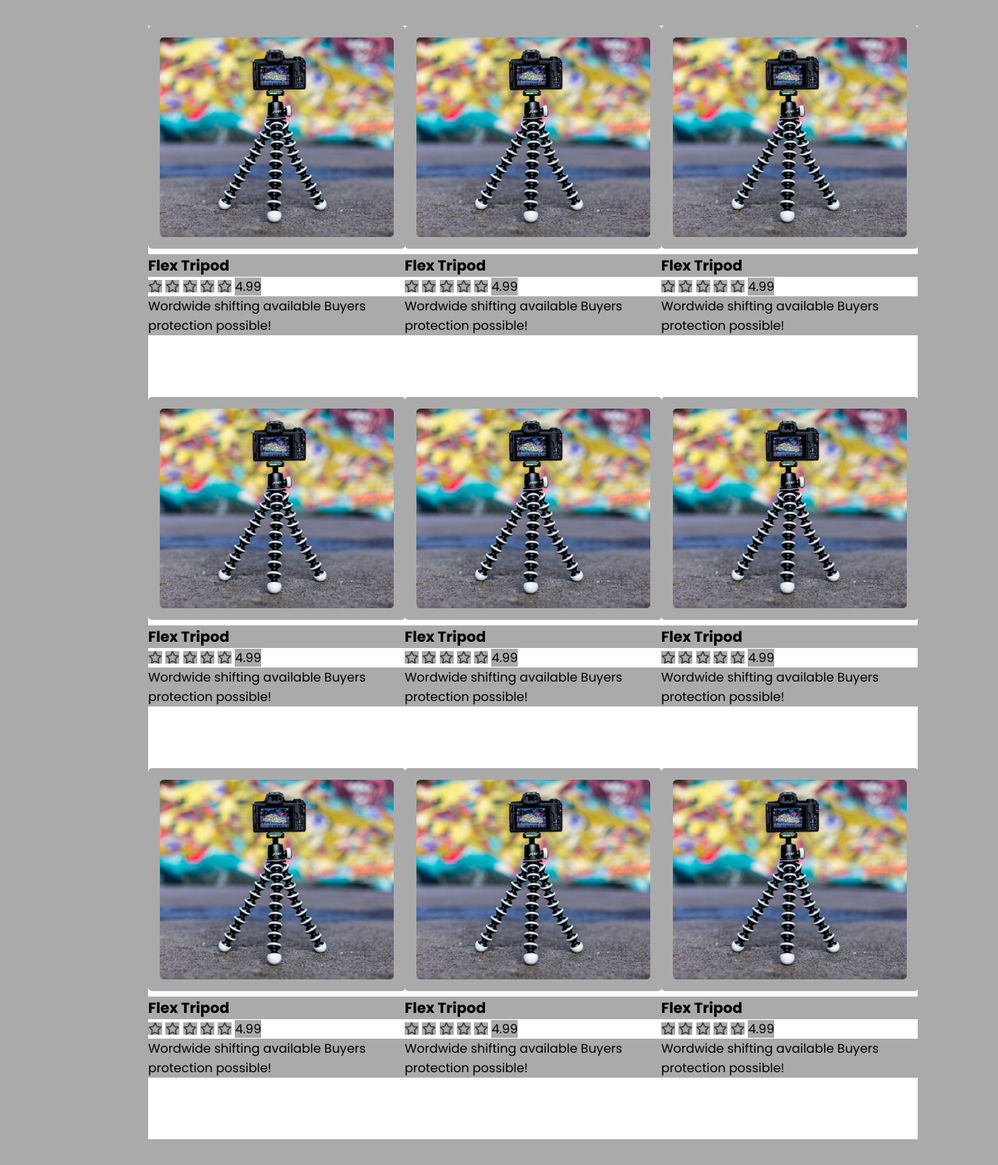
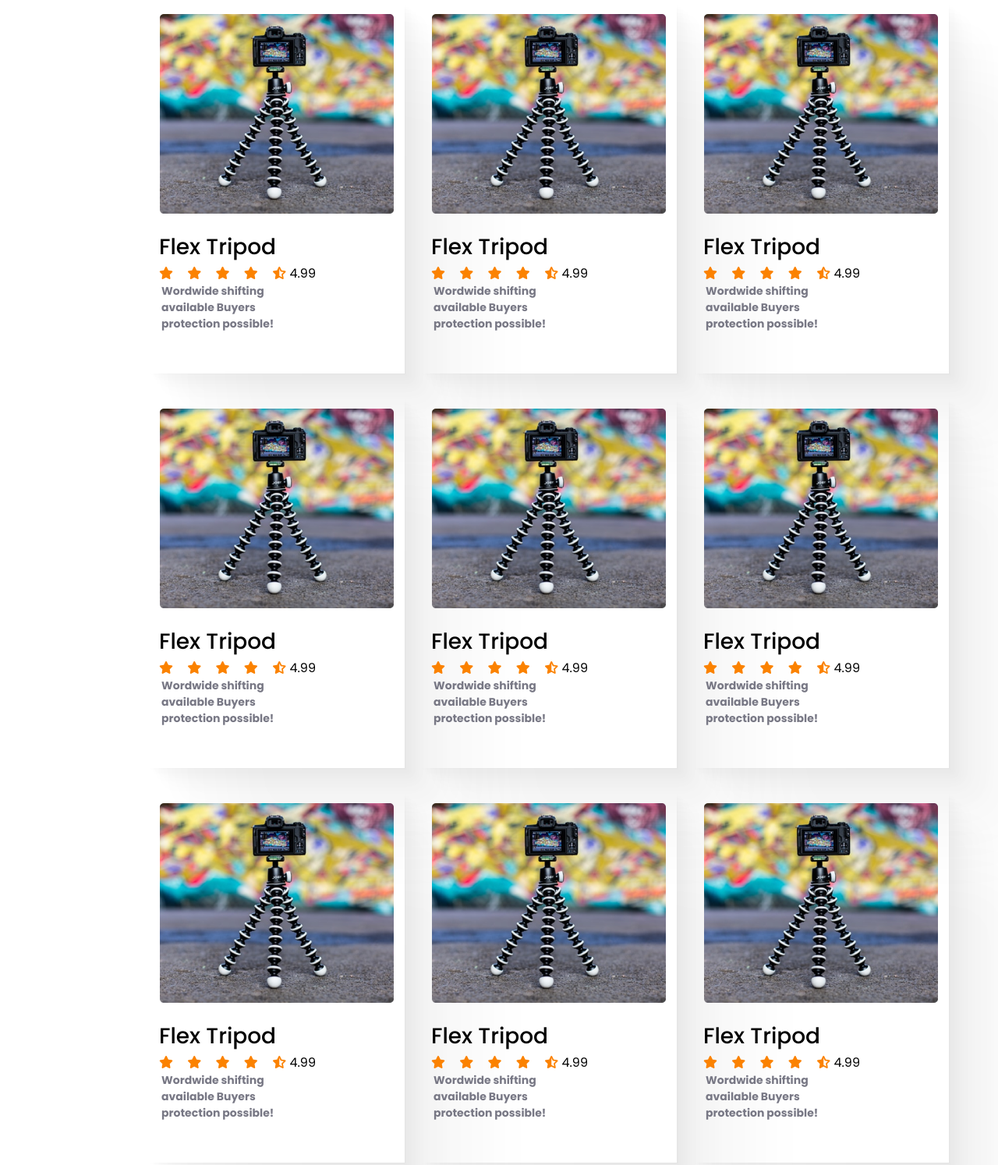
Before and after one commit to shinjons99/influencer-gear-practice, a plain HTML site: page index.html in a window 1280 px wide. Shown: the part 1067-2561 px from the top of the page at 78% size. Drawn offline with Linux system fonts and the light colour scheme.

Commit message:
after complete shadow

```diff
--- a/index.html
+++ b/index.html
@@ -52,112 +52,112 @@
             <h2>Popular Collection</h2>
         </div>
         <div class="section-three-container">
-            <div class="section-three-content area">
+            <div class="section-three-content" id="box">
         <img src="images/tripod.png" alt="">
         <h3 class="section-three-sub-title">Flex Tripod</h3>
-        <i class="fa-regular fa-star"></i>
-        <i class="fa-regular fa-star"></i>
-        <i class="fa-regular fa-star"></i>
-        <i class="fa-regular fa-star"></i>
-        <i class="fa-regular fa-star"></i>
+        <i class="fa-solid fa-star fa"></i>
+        <i class="fa-solid fa-star fa"></i>
+        <i class="fa-solid fa-star fa"></i>
+        <i class="fa-solid fa-star fa"></i>
+        <i class="fa-solid fa-star-half-stroke fa"></i>
         <span>4.99</span>
         <p>Wordwide shifting available
             Buyers protection possible!</p>
     </div>
-    <div class="section-three-content area">
+    <div class="section-three-content" id="box">
         <img src="images/tripod.png" alt="">
         <h3 class="section-three-sub-title">Flex Tripod</h3>
-        <i class="fa-regular fa-star"></i>
-        <i class="fa-regular fa-star"></i>
-        <i class="fa-regular fa-star"></i>
-        <i class="fa-regular fa-star"></i>
-        <i class="fa-regular fa-star"></i>
+        <i class="fa-solid fa-star fa"></i>
+        <i class="fa-solid fa-star fa"></i>
+        <i class="fa-solid fa-star fa"></i>
+        <i class="fa-solid fa-star fa"></i>
+        <i class="fa-solid fa-star-half-stroke fa"></i>
         <span>4.99</span>
         <p>Wordwide shifting available
             Buyers protection possible!</p>
     </div>
-    <div class="section-three-content area">
+    <div class="section-three-content" id="box">
         <img src="images/tripod.png" alt="">
         <h3 class="section-three-sub-title">Flex Tripod</h3>
-        <i class="fa-regular fa-star"></i>
-        <i class="fa-regular fa-star"></i>
-        <i class="fa-regular fa-star"></i>
-        <i class="fa-regular fa-star"></i>
-        <i class="fa-regular fa-star"></i>
+        <i class="fa-solid fa-star fa"></i>
+        <i class="fa-solid fa-star fa"></i>
+        <i class="fa-solid fa-star fa"></i>
+        <i class="fa-solid fa-star fa"></i>
+        <i class="fa-solid fa-star-half-stroke fa"></i>
         <span>4.99</span>
         <p>Wordwide shifting available
             Buyers protection possible!</p>
     </div>
-    <div class="section-three-content area">
+    <div class="section-three-content" id="box">
         <img src="images/tripod.png" alt="">
         <h3 class="section-three-sub-title">Flex Tripod</h3>
-        <i class="fa-regular fa-star"></i>
-        <i class="fa-regular fa-star"></i>
-        <i class="fa-regular fa-star"></i>
-        <i class="fa-regular fa-star"></i>
-        <i class="fa-regular fa-star"></i>
+        <i class="fa-solid fa-star fa"></i>
+        <i class="fa-solid fa-star fa"></i>
+        <i class="fa-solid fa-star fa"></i>
+        <i class="fa-solid fa-star fa"></i>
+        <i class="fa-solid fa-star-half-stroke fa"></i>
         <span>4.99</span>
         <p>Wordwide shifting available
             Buyers protection possible!</p>
     </div>
-    <div class="section-three-content area">
+    <div class="section-three-content" id="box">
         <img src="images/tripod.png" alt="">
         <h3 class="section-three-sub-title">Flex Tripod</h3>
-        <i class="fa-regular fa-star"></i>
-        <i class="fa-regular fa-star"></i>
-        <i class="fa-regular fa-star"></i>
-        <i class="fa-regular fa-star"></i>
-        <i class="fa-regular fa-star"></i>
+        <i class="fa-solid fa-star fa"></i>
+        <i class="fa-solid fa-star fa"></i>
+        <i class="fa-solid fa-star fa"></i>
+        <i class="fa-solid fa-star fa"></i>
+        <i class="fa-solid fa-star-half-stroke fa"></i>
         <span>4.99</span>
         <p>Wordwide shifting available
             Buyers protection possible!</p>
     </div>
-    <div class="section-three-content area">
+    <div class="section-three-content" id="box">
         <img src="images/tripod.png" alt="">
         <h3 class="section-three-sub-title">Flex Tripod</h3>
-        <i class="fa-regular fa-star"></i>
-        <i class="fa-regular fa-star"></i>
-        <i class="fa-regular fa-star"></i>
-        <i class="fa-regular fa-star"></i>
-        <i class="fa-regular fa-star"></i>
+        <i class="fa-solid fa-star fa"></i>
+        <i class="fa-solid fa-star fa"></i>
+        <i class="fa-solid fa-star fa"></i>
+        <i class="fa-solid fa-star fa"></i>
+        <i class="fa-solid fa-star-half-stroke fa"></i>
         <span>4.99</span>
         <p>Wordwide shifting available
             Buyers protection possible!</p>
     </div>
-    <div class="section-three-content area">
+    <div class="section-three-content" id="box">
         <img src="images/tripod.png" alt="">
         <h3 class="section-three-sub-title">Flex Tripod</h3>
-        <i class="fa-regular fa-star"></i>
-        <i class="fa-regular fa-star"></i>
-        <i class="fa-regular fa-star"></i>
-        <i class="fa-regular fa-star"></i>
-        <i class="fa-regular fa-star"></i>
+        <i class="fa-solid fa-star fa"></i>
+        <i class="fa-solid fa-star fa"></i>
+        <i class="fa-solid fa-star fa"></i>
+        <i class="fa-solid fa-star fa"></i>
+        <i class="fa-solid fa-star-half-stroke fa"></i>
         <span>4.99</span>
         <p>Wordwide shifting available
             Buyers protection possible!</p>
     </div>
-    <div class="section-three-content area">
+    <div class="section-three-content" id="box">
         <img src="images/tripod.png" alt="">
         <h3 class="section-three-sub-title">Flex Tripod</h3>
-        <i class="fa-regular fa-star"></i>
-        <i class="fa-regular fa-star"></i>
-        <i class="fa-regular fa-star"></i>
-        <i class="fa-regular fa-star"></i>
-        <i class="fa-regular fa-star"></i>
+        <i class="fa-solid fa-star fa"></i>
+        <i class="fa-solid fa-star fa"></i>
+        <i class="fa-solid fa-star fa"></i>
+        <i class="fa-solid fa-star fa"></i>
+        <i class="fa-solid fa-star-half-stroke fa"></i>
         <span>4.99</span>
         <p>Wordwide shifting available
             Buyers protection possible!</p>
     </div>
-    <div class="section-three-content area">
+    <div class="section-three-content" id="box">
         <img src="images/tripod.png" alt="">
         <h3 class="section-three-sub-title">Flex Tripod</h3>
-        <i class="fa-regular fa-star"></i>
-        <i class="fa-regular fa-star"></i>
-        <i class="fa-regular fa-star"></i>
-        <i class="fa-regular fa-star"></i>
-        <i class="fa-regular fa-star"></i>
+        <i class="fa-solid fa-star fa"></i>
+        <i class="fa-solid fa-star fa"></i>
+        <i class="fa-solid fa-star fa"></i>
+        <i class="fa-solid fa-star fa"></i>
+        <i class="fa-solid fa-star-half-stroke fa"></i>
         <span>4.99</span>
-        <p>Wordwide shifting available
+        <p class="section-three-card-description">Wordwide shifting available
             Buyers protection possible!</p>
     </div>
     </div>
--- a/styles/style.css
+++ b/styles/style.css
@@ -1,27 +1,26 @@
-@import url('https://fonts.googleapis.com/css2?family=Poppins:wght@400;500;600;700&display=swap');
+@import url("https://fonts.googleapis.com/css2?family=Poppins:wght@400;500;600;700&display=swap");
 
-*{
+* {
   margin: 0;
   padding: 0;
-    font-family: 'Poppins', sans-serif;
-    background: #AAAAAA;
+  font-family: "Poppins", sans-serif;
 }
 /* common area and utilities */
-.btn-primary{
+.btn-primary {
   display: flex;
   flex-direction: row;
   align-items: flex-start;
   padding: 10px 24px;
   gap: 8px;
-    color: #FFFFFF;
-    background-color: #E02C6D;
+  color: #ffffff;
+  background-color: #e02c6d;
   border: none;
   border-radius: 40px;
   font-weight: 700;
   font-size: 16px;
 }
 /* header ana menu style here */
-.header{
+.header {
   display: flex;
   flex-direction: row;
   align-items: center;
@@ -29,65 +28,64 @@ font-size: 16px;
   justify-content: space-between;
   margin-bottom: 50px;
 }
-.header-title{
-    color: #3A3A3A;
+.header-title {
+  color: #3a3a3a;
   font-weight: 700;
   font-size: 24px;
   padding-left: 120px;
   height: 55px;
 }
-.menu{
+.menu {
   display: grid;
-    grid-template-columns: repeat(6,1fr);
+  grid-template-columns: repeat(6, 1fr);
   grid-column-gap: 30px;
   padding: 0 120px 20px 0;
   font-weight: 600;
   font-size: 16px;
   height: 36px;
-
 }
-.menu a,i{
-    color: #3A3A3A;
+.menu a,
+i {
+  color: #3a3a3a;
   text-decoration: none;
 }
 /* New section start from here */
-.section-one{
+.section-one {
   display: grid;
-    grid-template-columns: repeat(2,1fr);
+  grid-template-columns: repeat(2, 1fr);
   grid-column-gap: 133px;
   margin-bottom: 60px;
   align-items: center;
-
 }
-.section-one-container{
+.section-one-container {
   width: 582px;
   height: 270px;
   padding-left: 120px;
 }
-.section-one-title{
-    color: #3A3A3A;
+.section-one-title {
+  color: #3a3a3a;
   font-weight: 700;
   font-size: 52px;
   padding-bottom: 16px;
 }
-.section-one-description{
+.section-one-description {
   font-weight: 600;
   font-size: 16px;
   padding-bottom: 16px;
 }
-.section-one img{
+.section-one img {
   width: 420px;
   height: 410px;
-    border: 3px solid #F1E4FF;
+  border: 3px solid #f1e4ff;
   border-radius: 70%;
 }
 /* section two styles start from here */
-.section-two{
+.section-two {
   margin-bottom: 100px;
 }
-.section-two .logos{
+.section-two .logos {
   display: grid;
-    grid-template-columns: repeat(7,1fr);
+  grid-template-columns: repeat(7, 1fr);
   align-items: center;
   width: 1110px;
   height: 110px;
@@ -95,33 +93,56 @@ font-size: 16px;
 }
 
 /* section three start from here */
-.section-three{
+.section-three {
   width: 1047px;
   height: 1662px;
   align-content: center;
 }
-.section-three-title{
+.section-three-title {
   font-weight: 600;
   font-size: 28px;
   text-align: center;
   padding-bottom: 30px;
   margin-left: 280px;
 }
-.section-three-container{
+.section-three-container {
   display: grid;
-    grid-template-columns: repeat(3,1fr);
+  grid-template-columns: repeat(3, 1fr);
+  grid-column-gap: 20px;
+  grid-row-gap: 30px;
   margin-left: 190px;
-
 }
-.section-three-content.area{
+.section-three-content h3 {
+  font-weight: 500;
+  font-size: 28px;
+  padding-left: 14px;
+}
+.section-three-content .fa {
+  color: #fb8200;
+}
+.section-three-content i {
+  padding-left: 14px;
+}
+.section-three-content p {
+  font-weight: 700;
+  font-size: 14px;
+  color: #787885;
+  padding: 0 119px 14px 17px;
+}
+.section-three-content#box {
   width: 329px;
   height: 476px;
-    background-color: #fff;
+  box-shadow: 2.8px 2.8px 2.2px rgba(0, 0, 0, 0.008),
+    6.7px 6.7px 5.3px rgba(0, 0, 0, 0.012),
+    12.5px 12.5px 10px rgba(0, 0, 0, 0.015),
+    22.3px 22.3px 17.9px rgba(0, 0, 0, 0.018),
+    41.8px 41.8px 33.4px rgba(0, 0, 0, 0.022),
+    100px 100px 80px rgba(0, 0, 0, 0.03);
 }
-.section-three .section-three-content img{
+
+.section-three .section-three-content img {
   width: 300px;
   height: 256px;
   padding: 15px;
   border-radius: 5px;
-
 }
```
Lines whose indentation alone changed are shown as unchanged.
